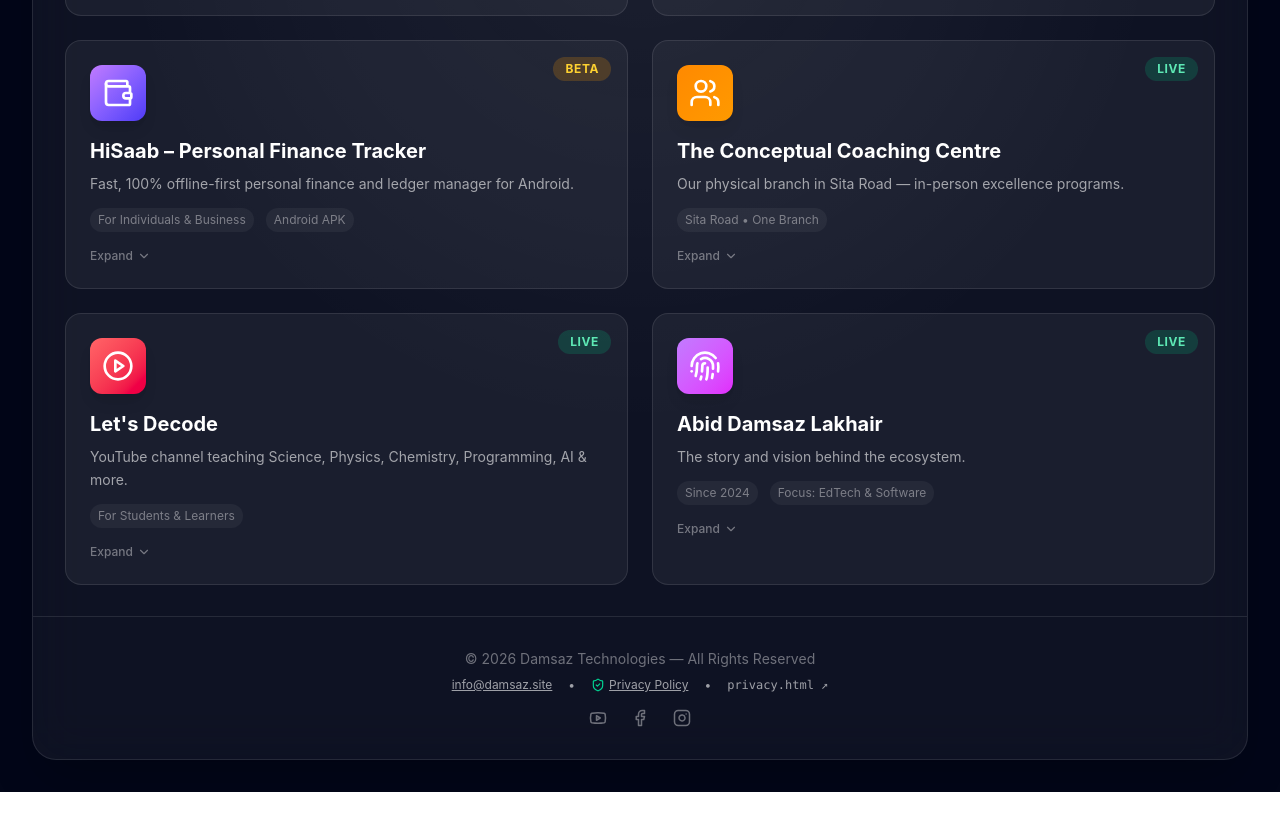
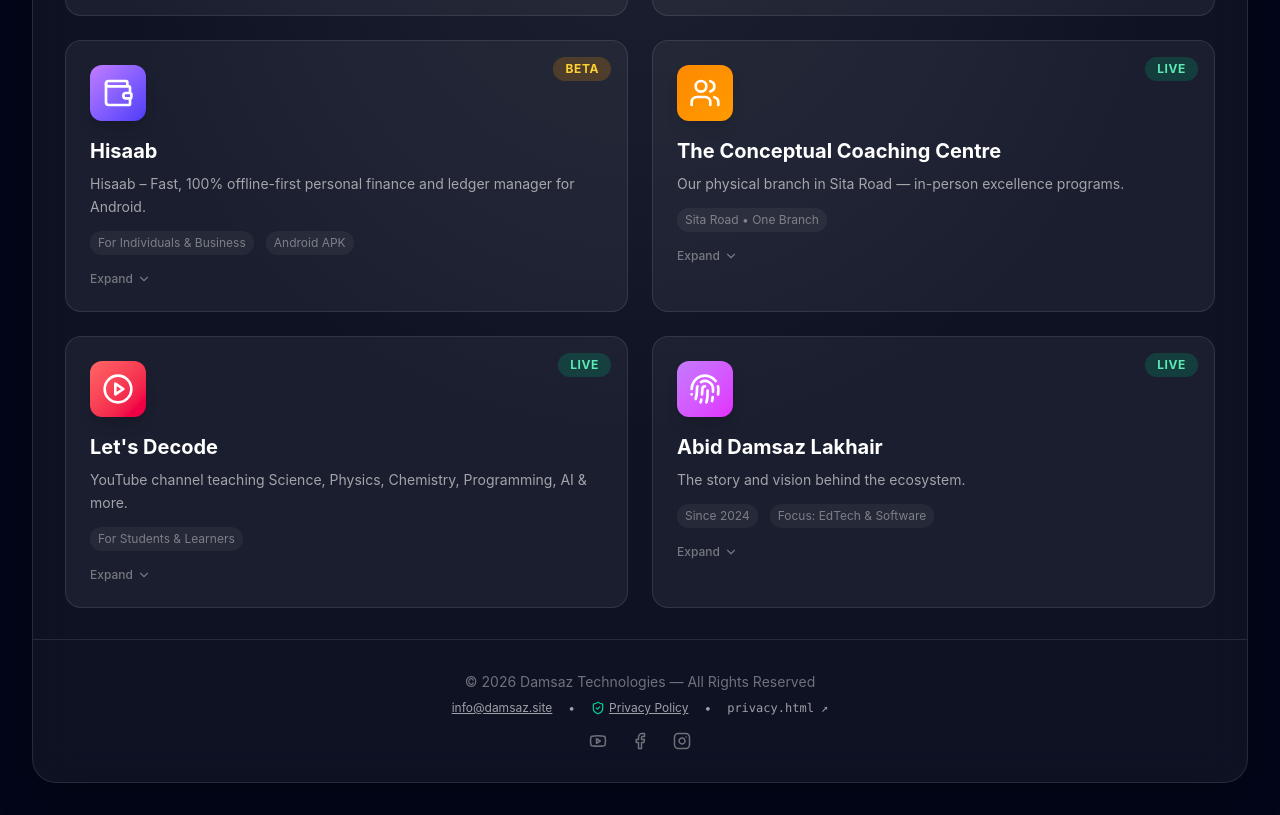
Before and after one commit to abiddamsaz-code/damsaz-dashboard, a React (Vite) app: page / in a window 1280 px wide. Shown: the part 980-1795 px from the top of the page. Before the commit the page ends 1772 px from the top, so only its background shows below. Built offline with nearby package versions, Linux system fonts and the light colour scheme.

Commit message:
Update Hisaab app title for Google OAuth branding compliance, update APK download links

```diff
--- a/public/privacy.html
+++ b/public/privacy.html
@@ -46,7 +46,7 @@
     <h2 class="text-sm font-mono uppercase text-indigo-300 font-bold mb-3 tracking-wider">Apps Covered in this Policy</h2>
     <div class="grid grid-cols-1 sm:grid-cols-2 md:grid-cols-3 gap-3 text-sm">
       <a href="#hisaab" class="p-3 rounded-xl bg-white/5 hover:bg-white/10 border border-white/5 transition-colors flex items-center gap-2">
-        <span>💳</span> <strong class="text-white">HiSaab</strong> (Finance Tracker)
+        <span>💳</span> <strong class="text-white">Hisaab</strong> (Finance Tracker)
       </a>
       <a href="#little-explorer" class="p-3 rounded-xl bg-white/5 hover:bg-white/10 border border-white/5 transition-colors flex items-center gap-2">
         <span>🐥</span> <strong class="text-white">Little Explorer</strong> (Kids App)
@@ -84,7 +84,7 @@
       <div class="flex items-center gap-3 mb-4">
         <span class="text-3xl">💳</span>
         <div>
-          <h2 class="text-2xl font-bold text-white">2. HiSaab – Personal Finance Tracker</h2>
+          <h2 class="text-2xl font-bold text-white">2. Hisaab – Personal Finance Tracker</h2>
           <span class="text-xs font-mono text-purple-400">Offline-First Financial Privacy Guarantee</span>
         </div>
       </div>
--- a/src/components/PrivacyPolicyModal.jsx
+++ b/src/components/PrivacyPolicyModal.jsx
@@ -7,7 +7,7 @@
   const [activeTab, setActiveTab] = useState('hisaab');
 
   const tabs = [
-    { id: 'hisaab', label: '💳 HiSaab (Finance)', icon: Lock },
+    { id: 'hisaab', label: '💳 Hisaab (Finance)', icon: Lock },
     { id: 'little-explorer', label: '🐥 Little Explorer (Kids)', icon: Baby },
     { id: 'mind-forge', label: '📚 Mind Forge', icon: BookOpen },
     { id: 'ccms', label: '🏢 CCMS & SMS', icon: Building },
@@ -100,7 +100,7 @@
               {activeTab === 'hisaab' && (
                 <div className="space-y-4">
                   <div className="flex items-center gap-2 text-purple-400 font-bold text-base">
-                    <span>💳</span> HiSaab – Personal Finance Tracker
+                    <span>💳</span> Hisaab – Personal Finance Tracker
                   </div>
                   <div className="p-3 rounded-xl bg-purple-500/10 border border-purple-500/30 text-purple-300 text-xs font-mono">
                     ✓ 100% Offline-First Financial Ledger • Zero Unrequested Cloud Transmission
--- a/src/data/products.js
+++ b/src/data/products.js
@@ -54,9 +54,9 @@
   },
   {
     id: 'personal-finance',
-    title: 'HiSaab – Personal Finance Tracker',
-    desc: 'Fast, 100% offline-first personal finance and ledger manager for Android.',
-    fullDesc: 'A modern, colorful, offline-first personal ledger and expense manager — track cash, bank accounts, personal & business transactions with biometric security and zero accounting hassle.',
+    title: 'Hisaab',
+    desc: 'Hisaab – Fast, 100% offline-first personal finance and ledger manager for Android.',
+    fullDesc: 'Hisaab is a modern, colorful, offline-first personal ledger and expense manager — track cash, bank accounts, personal & business transactions with biometric security and zero accounting hassle.',
     status: 'Beta',
     categories: ['Management'],
     url: '/hisaab.apk',
```
